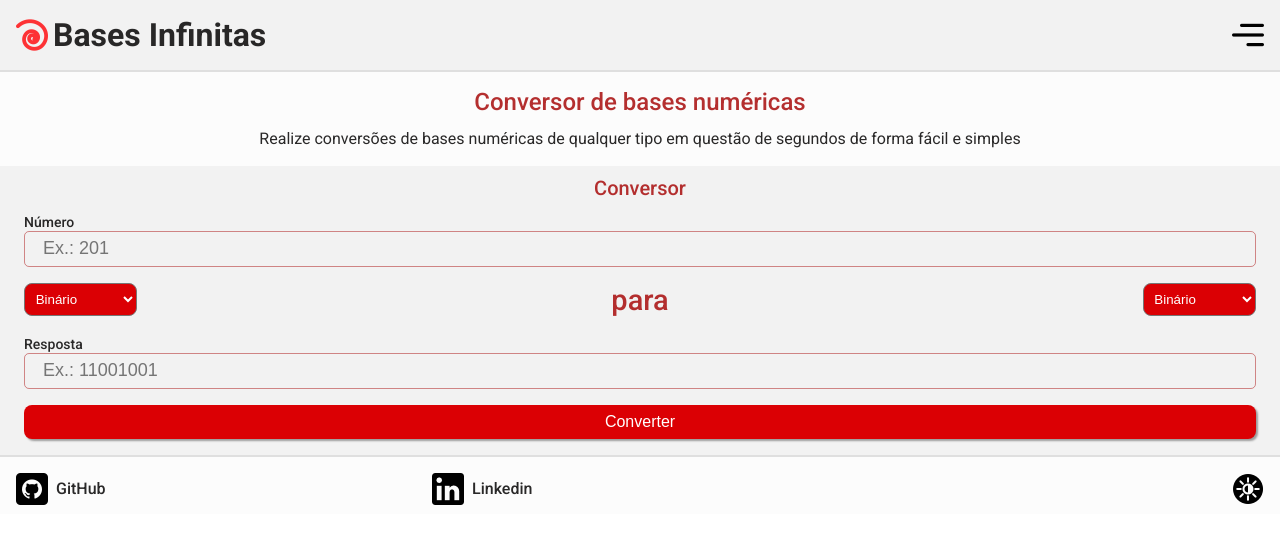
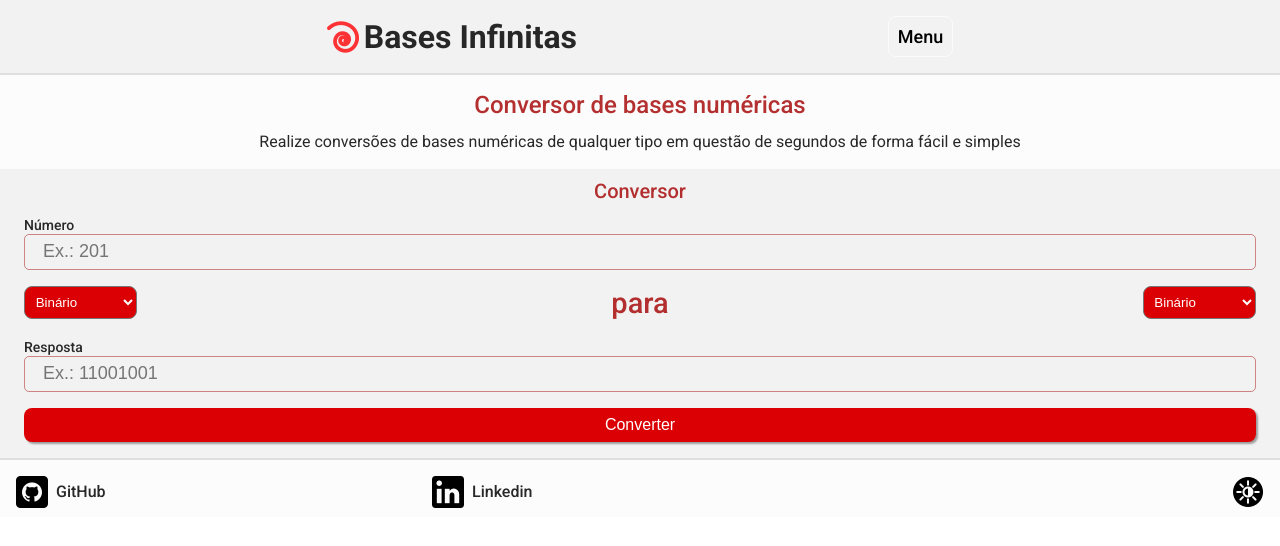
Before and after one commit to MathGPereira/conversor-de-bases, a website with bundled scripts: page index.html in a window 1280 px wide. Built offline with nearby package versions, Linux system fonts and the light colour scheme.

Commit message:
Criando a responsividade para 992px do caqbecalho

```diff
--- a/index.html
+++ b/index.html
@@ -17,6 +17,7 @@
                 <p class="logo__texto">Bases Infinitas</p>
             </h1>
             <i class="cabecalho__menu-hamburguer" aria-label="menu-hamburguer" data-modificador></i>
+            <p class="cabecalho__menu" data-modificador>menu</p>
         </header>
         <aside class="lateral" data-menu-lateral>
             <h1 class="lateral__logo">
--- a/public/sass/componentes/cabecalho/_cabecalho.scss
+++ b/public/sass/componentes/cabecalho/_cabecalho.scss
@@ -23,4 +23,33 @@
         background: url("../img/icone/hamburguer.png") no-repeat center center / cover;
         cursor: pointer;
     }
+    &__menu {
+        display: none;
+    }
 }
+
+@media screen and (min-width: 992px) {
+    .cabecalho {
+        justify-content: space-evenly;
+        &__menu-hamburguer {
+            display: none;
+        }
+        &__menu {
+            border: 1px solid $cor-quaternaria-claro;
+            border-radius: 8px;
+            cursor: pointer;
+            display: block;
+            font-size: 18px;
+            font-weight: 500;
+            padding: .5em;
+            text-transform: capitalize;
+            transition: background-color .3s linear;
+            &:hover {
+                background-color: #dadada;
+                box-shadow: inset 1px 1px 1px $cor-quaternaria-claro;
+                height: 42px;
+                border: none;
+            }
+        }
+    }
+}
--- a/public/sass/componentes/lateral/_lateral.scss
+++ b/public/sass/componentes/lateral/_lateral.scss
@@ -4,7 +4,7 @@
 @include iconesLateral($lista-icones-lateral);
 
 .lateral {
-    background-color: $cor-primaria-claro;
+    background-image: linear-gradient(to bottom, $cor-quaternaria-claro, $cor-primaria-claro) ;
     border-right: 1px solid $cor-secundaria-claro;
     box-sizing: border-box;
     height: 100vh;
```
Also changed, not shown: public/sass/style.css, 1 other file.
